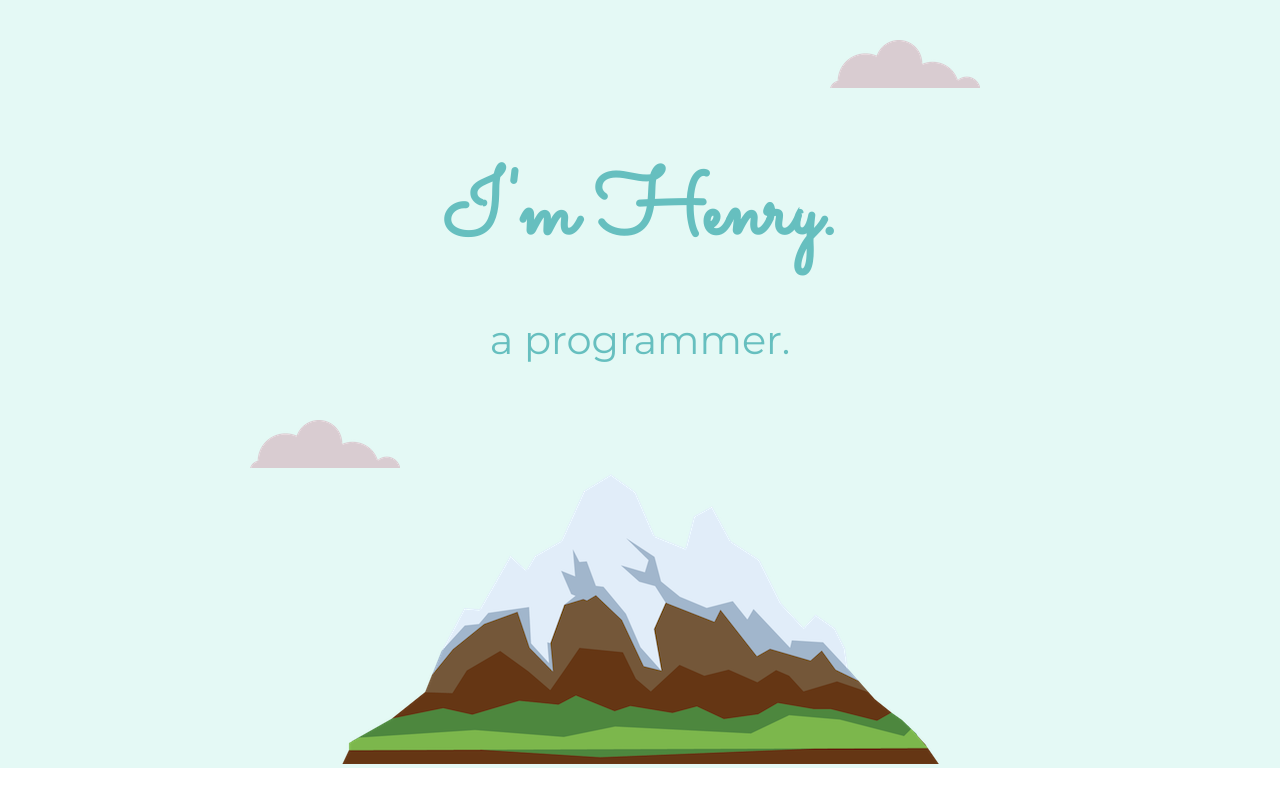
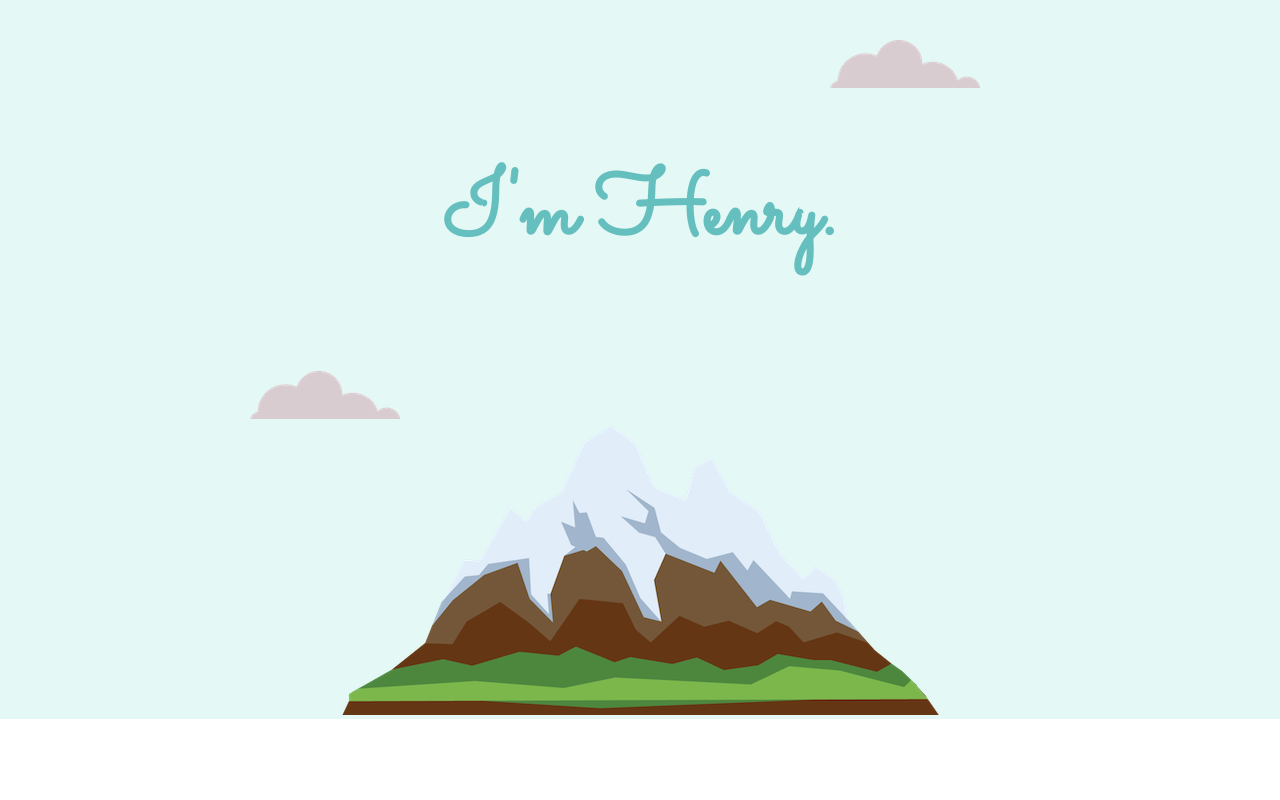
Before and after one commit to HenryQuillin/HenryQuillin.github.io, a plain HTML site: page index.html in a window 1280 px wide. Shown: the top 800 px of the page. Drawn offline with Linux system fonts and the light colour scheme.

Commit message:
Update index.html
deleted h2

```diff
--- a/index.html
+++ b/index.html
@@ -15,7 +15,7 @@
     <img class="top-cloud" src="images/cloud.png" alt="cloud">
     <div class="title-text">
       <h1>I'm Henry.</h1>
-      <h2>a programmer.</h2>
+      <h2></h2>
     </div>
     <img class="bottom-cloud" src="images/cloud.png" alt="cloud">
     <img class="mountain" src="images/mountain.png" alt="mountain-img">
```
